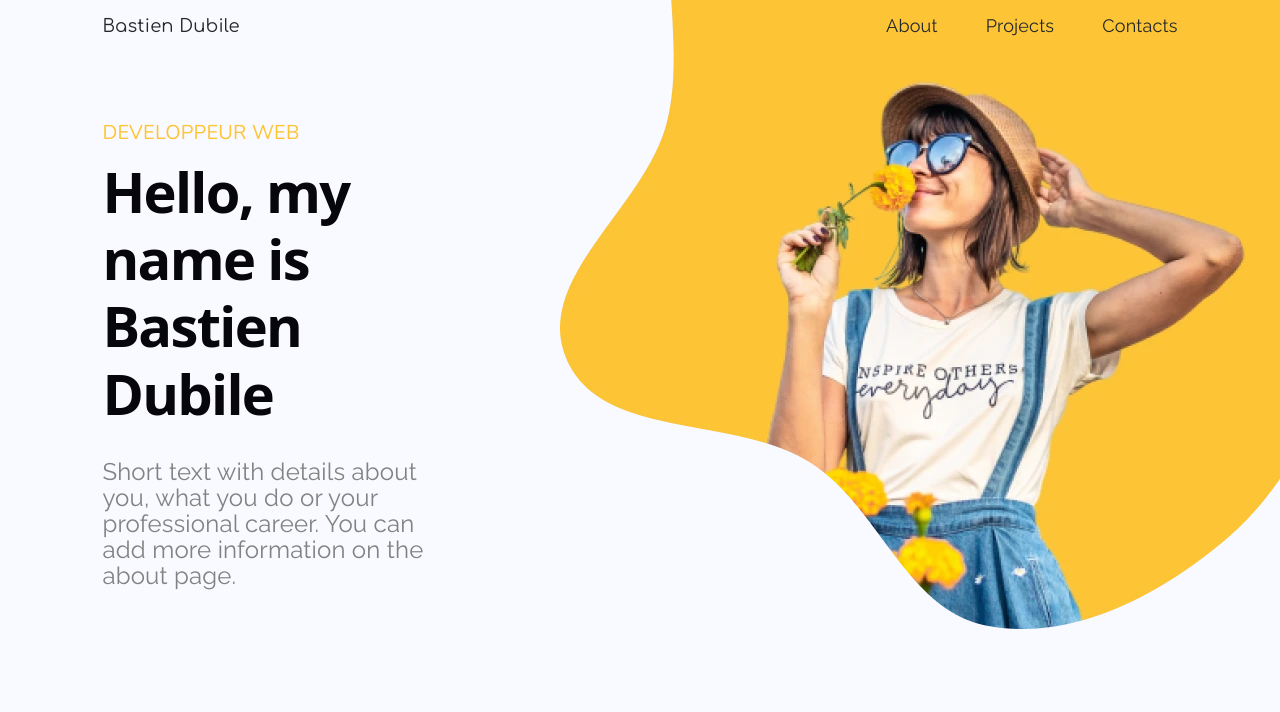
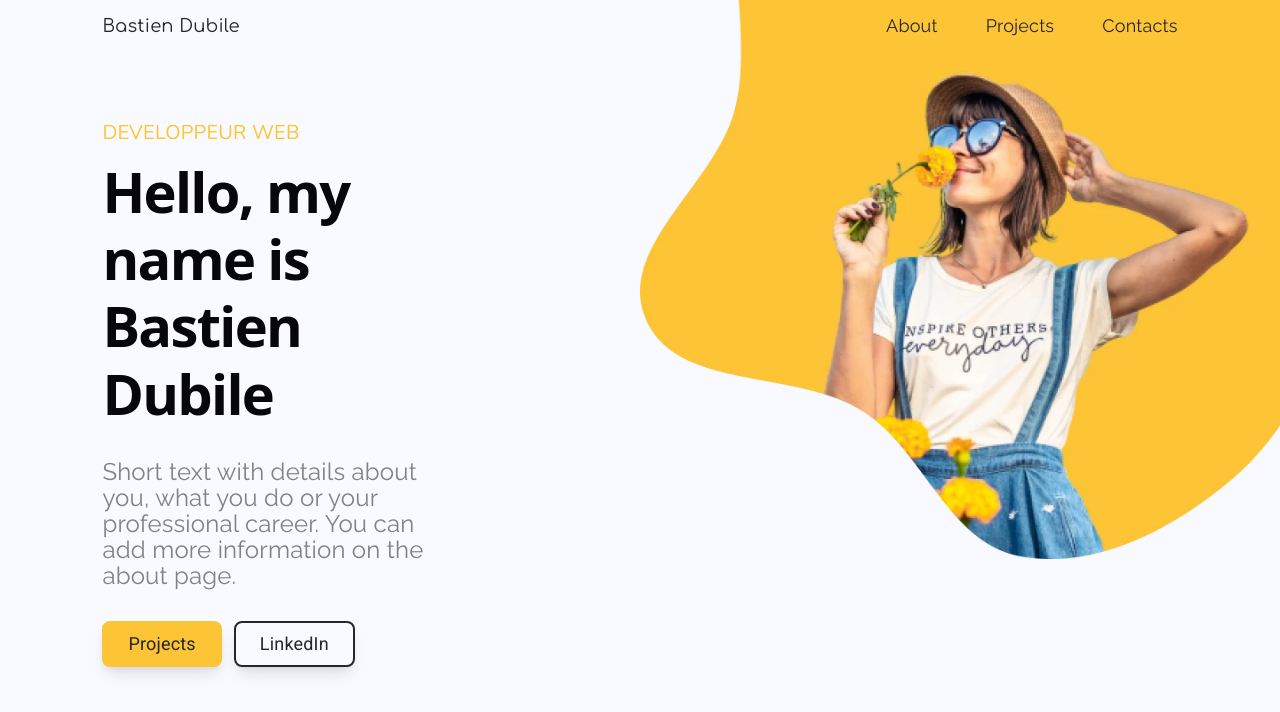
Before and after one commit to Tyzing/portfolio-web-efrei, a React (Vite) app: page / in a window 1280 px wide. Shown: the top 712 px of the page. Built offline with nearby package versions, Linux system fonts and the light colour scheme.

Commit message:
création des buttons et finalisation du Heros

```diff
--- a/src/App.jsx
+++ b/src/App.jsx
@@ -4,7 +4,7 @@ const name = "Bastien Dubile";
 
 function App() {
   return (
-    <div className="bg-[url('/image-accueil.webp')] bg-no-repeat bg-right-top bg-auto min-h-screen">
+    <div className="bg-[url('/image-accueil.webp')] bg-no-repeat bg-right-top bg-[size:50%_auto] min-h-screen">
       <div className="mx-[8%]">
         <Header name={name} />
         <Heros name={name} />
--- a/src/components/Button.jsx
+++ b/src/components/Button.jsx
@@ -1,8 +1,16 @@
-function Button() {
+function Button({ text, borderColor, backgroundColor, textColor }) {
   return (
-    <div>
-    </div>
-  )
+    <button
+      className="font-roboto font-medium text-[18px] rounded-[8px] py-[8px] px-[24px] border-2 cursor-pointer shadow-lg"
+      style={{
+        borderColor: borderColor,
+        backgroundColor: backgroundColor,
+        color: textColor,
+      }}
+    >
+      {text}
+    </button>
+  );
 }
 
-export default Button
+export default Button;
--- a/src/components/Heros.jsx
+++ b/src/components/Heros.jsx
@@ -1,3 +1,5 @@
+import Button from "./Button"
+
 function Heros({ name }) {
   return (
     <div className="w-[33%] flex flex-col gap-[12px] mt-[64px]">
@@ -5,6 +7,10 @@ function Heros({ name }) {
       <div className="flex flex-col gap-[32px]">
         <h1 className="font-poppins font-bold text-[64px] leading-[1.2] text-charcoal m-0">Hello,  my name is {name}</h1>
         <p className="font-raleway text-[24px] text-gray">Short text with details about you, what you do or your professional career. You can add more information on the about page.</p>
+        <div className="flex gap-[12px]">
+          <Button text="Projects" backgroundColor="var(--color-yellow)" borderColor="var(--color-yellow)" textColor="var(--color-charcoal)" />
+          <Button text="LinkedIn" backgroundColor="transparent" borderColor="var(--color-charcoal)" textColor="var(--color-charcoal)" />
+        </div>
       </div>
     </div>
   )
--- a/src/index.css
+++ b/src/index.css
@@ -8,6 +8,7 @@
   --font-raleway: 'Raleway', sans-serif;
   --font-poppins: 'Poppins', sans-serif;
   --font-nunito: 'Nunito', sans-serif;
+  --font-roboto: 'Roboto', sans-serif;
 }
 
 :root {
```
